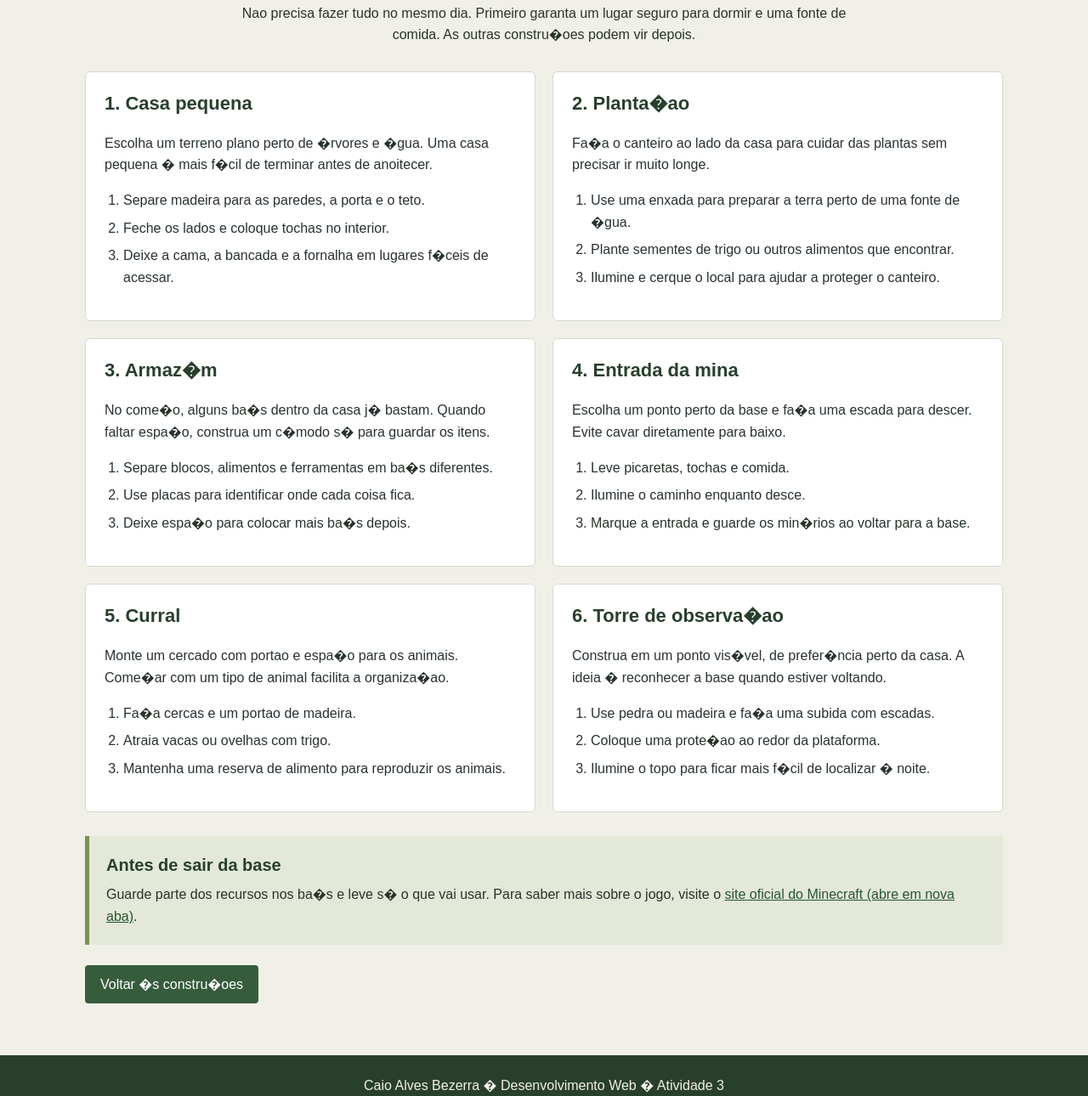
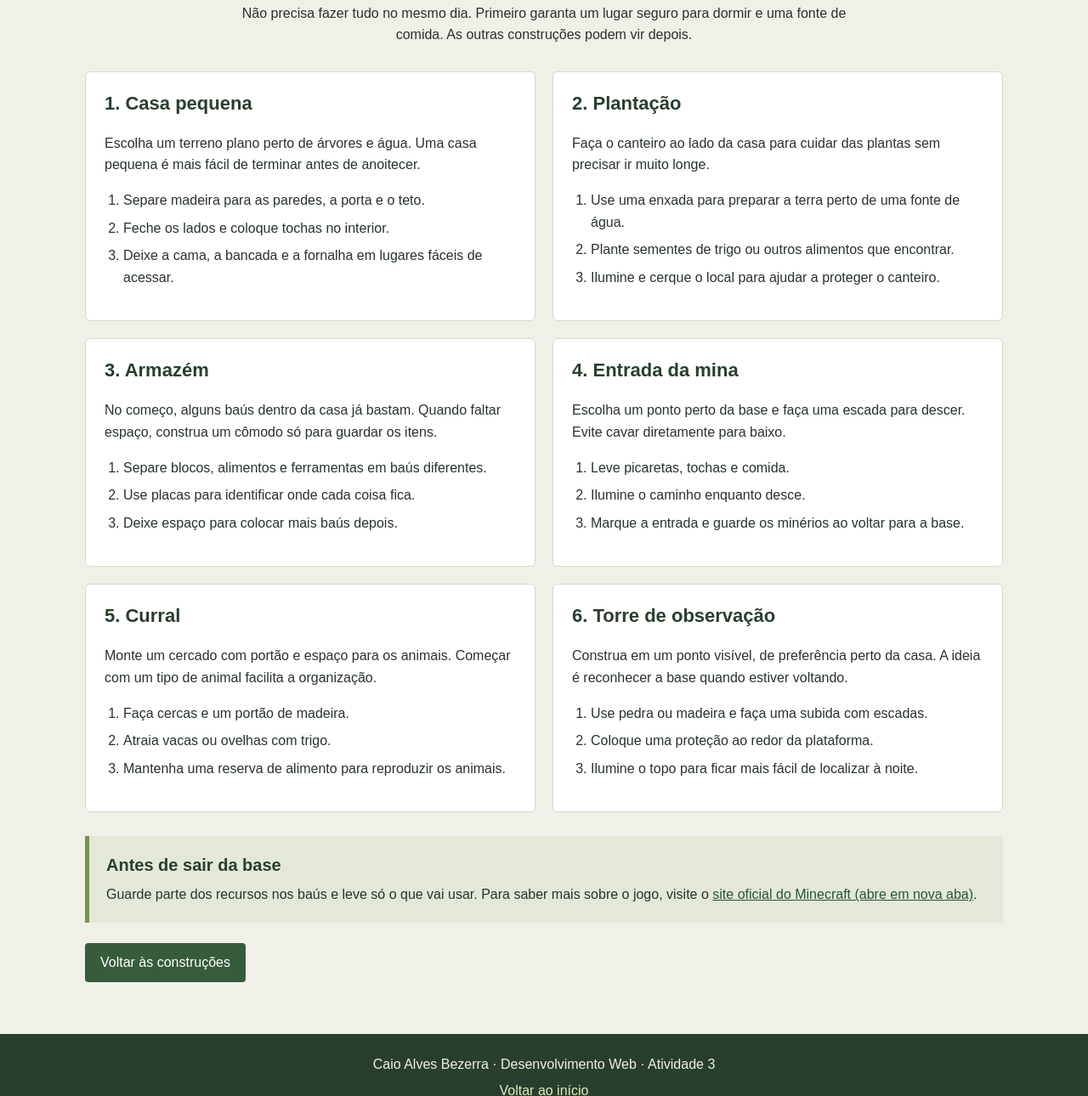
Before and after one commit to caiooalves/minecraft-primeira-noite, a plain HTML site: page Atividade 3/planejamento.html in a window 1280 px wide. Shown: the part 211-1501 px from the top of the page at 85% size. Drawn offline with Linux system fonts and the light colour scheme.

Commit message:
Acentuação

```diff
--- a/Atividade 3/planejamento.html
+++ b/Atividade 3/planejamento.html
@@ -3,10 +3,10 @@
 <head>
     <meta charset="UTF-8">
     <meta name="viewport" content="width=device-width, initial-scale=1.0">
-    <meta name="description" content="Ideias de constru�oes simples para organizar uma base no Minecraft.">
-    <title>Como come�ar as constru�oes | Minecraft</title>
+    <meta name="description" content="Ideias de construções simples para organizar uma base no Minecraft.">
+    <title>Como começar as construções | Minecraft</title>
     <link rel="icon" href="imagens/icone.svg" type="image/svg+xml">
-    <!-- Estilos da p�gina. -->
+    <!-- Estilos da página. -->
     <style>
         * { box-sizing: border-box; }
         html { scroll-behavior: smooth; }
@@ -30,7 +30,7 @@
         .introducao p { margin: 10px 0; }
         .botao { display: inline-block; background: #365c3c; color: white; padding: 10px 18px; margin-top: 8px; border-radius: 4px; text-decoration: none; }
         .botao:hover { background: #26472c; }
-        /* Os cards ficam em tr�s colunas no computador. */
+        /* Os cards ficam em três colunas no computador. */
         .cards { display: grid; grid-template-columns: repeat(3, 1fr); gap: 22px; }
         .card { position: relative; display: flex; flex-direction: column; background: white; border: 1px solid #d5d9cb; border-radius: 6px; overflow: hidden; box-shadow: 0 3px 6px #0000000d; transition: transform 0.2s, box-shadow 0.2s; }
         .card:hover { transform: translateY(-5px); box-shadow: 0 7px 14px #0000001a; }
@@ -54,7 +54,7 @@
         footer { background: #293f2d; color: #f1f0e8; padding: 23px 20px; text-align: center; }
         footer p { margin: 0 0 6px; }
         footer a { color: #e1eabf; }
-        /* No tablet sao duas colunas; no celular, uma. */
+        /* No tablet são duas colunas; no celular, uma. */
         @media (max-width: 900px) {
             .cards { grid-template-columns: repeat(2, 1fr); }
             .topo { flex-direction: column; gap: 12px; }
@@ -75,15 +75,15 @@
     </style>
 </head>
 <body>
-    <a class="pular" href="#conteudo">Pular para o conte�do</a>
+    <a class="pular" href="#conteudo">Pular para o conteúdo</a>
     <header id="inicio">
         <div class="topo">
             <p class="nome-site">Minecraft | Minha base</p>
             <!-- Links entre os dois arquivos HTML. -->
             <nav aria-label="Menu principal">
                 <ul>
-                    <li><a href="index.html">Constru�oes</a></li>
-                    <li><a href="planejamento.html" aria-current="page">Como come�ar</a></li>
+                    <li><a href="index.html">Construções</a></li>
+                    <li><a href="planejamento.html" aria-current="page">Como começar</a></li>
                 </ul>
             </nav>
         </div>
@@ -91,75 +91,75 @@
     <main id="conteudo">
         <section class="introducao" aria-labelledby="titulo">
             <p>Do plano para os blocos</p>
-            <h1 id="titulo">Como come�ar cada constru�ao</h1>
-            <p>Nao precisa fazer tudo no mesmo dia. Primeiro garanta um lugar seguro para dormir e uma fonte de comida. As outras constru�oes podem vir depois.</p>
+            <h1 id="titulo">Como começar cada construção</h1>
+            <p>Não precisa fazer tudo no mesmo dia. Primeiro garanta um lugar seguro para dormir e uma fonte de comida. As outras construções podem vir depois.</p>
         </section>
-        <!-- Materiais e passos de cada constru�ao. -->
+        <!-- Materiais e passos de cada construção. -->
         <div class="etapas">
             <section class="etapa" id="casa">
                 <h2>1. Casa pequena</h2>
-                <p>Escolha um terreno plano perto de �rvores e �gua. Uma casa pequena � mais f�cil de terminar antes de anoitecer.</p>
+                <p>Escolha um terreno plano perto de árvores e água. Uma casa pequena é mais fácil de terminar antes de anoitecer.</p>
                 <ol>
                     <li>Separe madeira para as paredes, a porta e o teto.</li>
                     <li>Feche os lados e coloque tochas no interior.</li>
-                    <li>Deixe a cama, a bancada e a fornalha em lugares f�ceis de acessar.</li>
+                    <li>Deixe a cama, a bancada e a fornalha em lugares fáceis de acessar.</li>
                 </ol>
             </section>
             <section class="etapa" id="plantacao">
-                <h2>2. Planta�ao</h2>
-                <p>Fa�a o canteiro ao lado da casa para cuidar das plantas sem precisar ir muito longe.</p>
+                <h2>2. Plantação</h2>
+                <p>Faça o canteiro ao lado da casa para cuidar das plantas sem precisar ir muito longe.</p>
                 <ol>
-                    <li>Use uma enxada para preparar a terra perto de uma fonte de �gua.</li>
+                    <li>Use uma enxada para preparar a terra perto de uma fonte de água.</li>
                     <li>Plante sementes de trigo ou outros alimentos que encontrar.</li>
                     <li>Ilumine e cerque o local para ajudar a proteger o canteiro.</li>
                 </ol>
             </section>
             <section class="etapa" id="armazem">
-                <h2>3. Armaz�m</h2>
-                <p>No come�o, alguns ba�s dentro da casa j� bastam. Quando faltar espa�o, construa um c�modo s� para guardar os itens.</p>
+                <h2>3. Armazém</h2>
+                <p>No começo, alguns baús dentro da casa já bastam. Quando faltar espaço, construa um cômodo só para guardar os itens.</p>
                 <ol>
-                    <li>Separe blocos, alimentos e ferramentas em ba�s diferentes.</li>
+                    <li>Separe blocos, alimentos e ferramentas em baús diferentes.</li>
                     <li>Use placas para identificar onde cada coisa fica.</li>
-                    <li>Deixe espa�o para colocar mais ba�s depois.</li>
+                    <li>Deixe espaço para colocar mais baús depois.</li>
                 </ol>
             </section>
             <section class="etapa" id="mina">
                 <h2>4. Entrada da mina</h2>
-                <p>Escolha um ponto perto da base e fa�a uma escada para descer. Evite cavar diretamente para baixo.</p>
+                <p>Escolha um ponto perto da base e faça uma escada para descer. Evite cavar diretamente para baixo.</p>
                 <ol>
                     <li>Leve picaretas, tochas e comida.</li>
                     <li>Ilumine o caminho enquanto desce.</li>
-                    <li>Marque a entrada e guarde os min�rios ao voltar para a base.</li>
+                    <li>Marque a entrada e guarde os minérios ao voltar para a base.</li>
                 </ol>
             </section>
             <section class="etapa" id="curral">
                 <h2>5. Curral</h2>
-                <p>Monte um cercado com portao e espa�o para os animais. Come�ar com um tipo de animal facilita a organiza�ao.</p>
+                <p>Monte um cercado com portão e espaço para os animais. Começar com um tipo de animal facilita a organização.</p>
                 <ol>
-                    <li>Fa�a cercas e um portao de madeira.</li>
+                    <li>Faça cercas e um portão de madeira.</li>
                     <li>Atraia vacas ou ovelhas com trigo.</li>
                     <li>Mantenha uma reserva de alimento para reproduzir os animais.</li>
                 </ol>
             </section>
             <section class="etapa" id="torre">
-                <h2>6. Torre de observa�ao</h2>
-                <p>Construa em um ponto vis�vel, de prefer�ncia perto da casa. A ideia � reconhecer a base quando estiver voltando.</p>
+                <h2>6. Torre de observação</h2>
+                <p>Construa em um ponto visível, de preferência perto da casa. A ideia é reconhecer a base quando estiver voltando.</p>
                 <ol>
-                    <li>Use pedra ou madeira e fa�a uma subida com escadas.</li>
-                    <li>Coloque uma prote�ao ao redor da plataforma.</li>
-                    <li>Ilumine o topo para ficar mais f�cil de localizar � noite.</li>
+                    <li>Use pedra ou madeira e faça uma subida com escadas.</li>
+                    <li>Coloque uma proteção ao redor da plataforma.</li>
+                    <li>Ilumine o topo para ficar mais fácil de localizar à noite.</li>
                 </ol>
             </section>
         </div>
         <aside class="dica">
             <h2>Antes de sair da base</h2>
-            <p>Guarde parte dos recursos nos ba�s e leve s� o que vai usar. Para saber mais sobre o jogo, visite o <a href="https://www.minecraft.net/pt-br" target="_blank" rel="noopener noreferrer">site oficial do Minecraft (abre em nova aba)</a>.</p>
+            <p>Guarde parte dos recursos nos baús e leve só o que vai usar. Para saber mais sobre o jogo, visite o <a href="https://www.minecraft.net/pt-br" target="_blank" rel="noopener noreferrer">site oficial do Minecraft (abre em nova aba)</a>.</p>
         </aside>
-        <p><a class="botao" href="index.html">Voltar �s constru�oes</a></p>
+        <p><a class="botao" href="index.html">Voltar às construções</a></p>
     </main>
     <footer>
-        <p>Caio Alves Bezerra � Desenvolvimento Web � Atividade 3</p>
-        <a href="#inicio">Voltar ao in�cio</a>
+        <p>Caio Alves Bezerra · Desenvolvimento Web · Atividade 3</p>
+        <a href="#inicio">Voltar ao início</a>
     </footer>
 </body>
 </html>
```
Also changed, not shown: Atividade 3/index.html (+32 -32 lines), Atividade 3/imagens/armazem.svg, Atividade 3/imagens/plantacao.svg.
